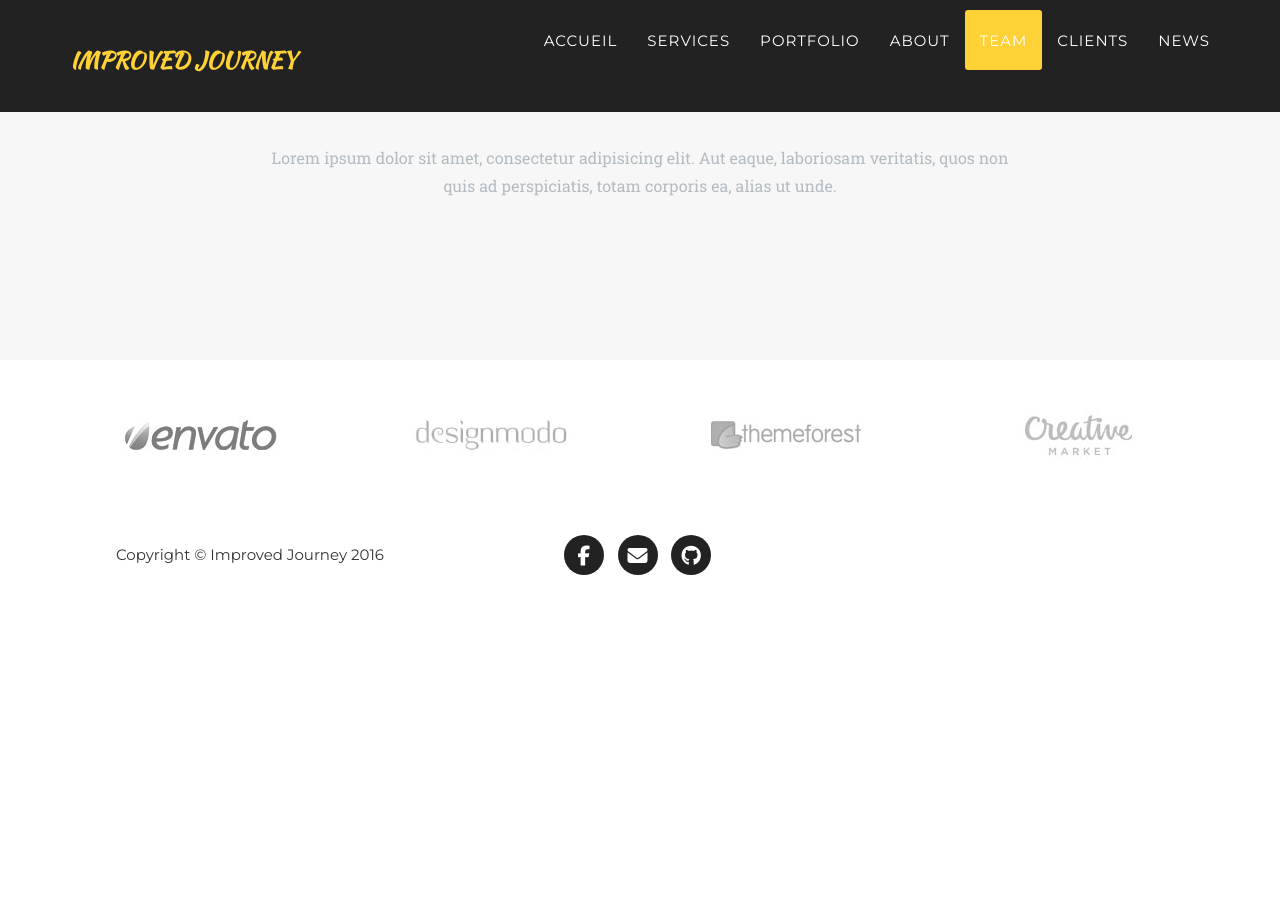
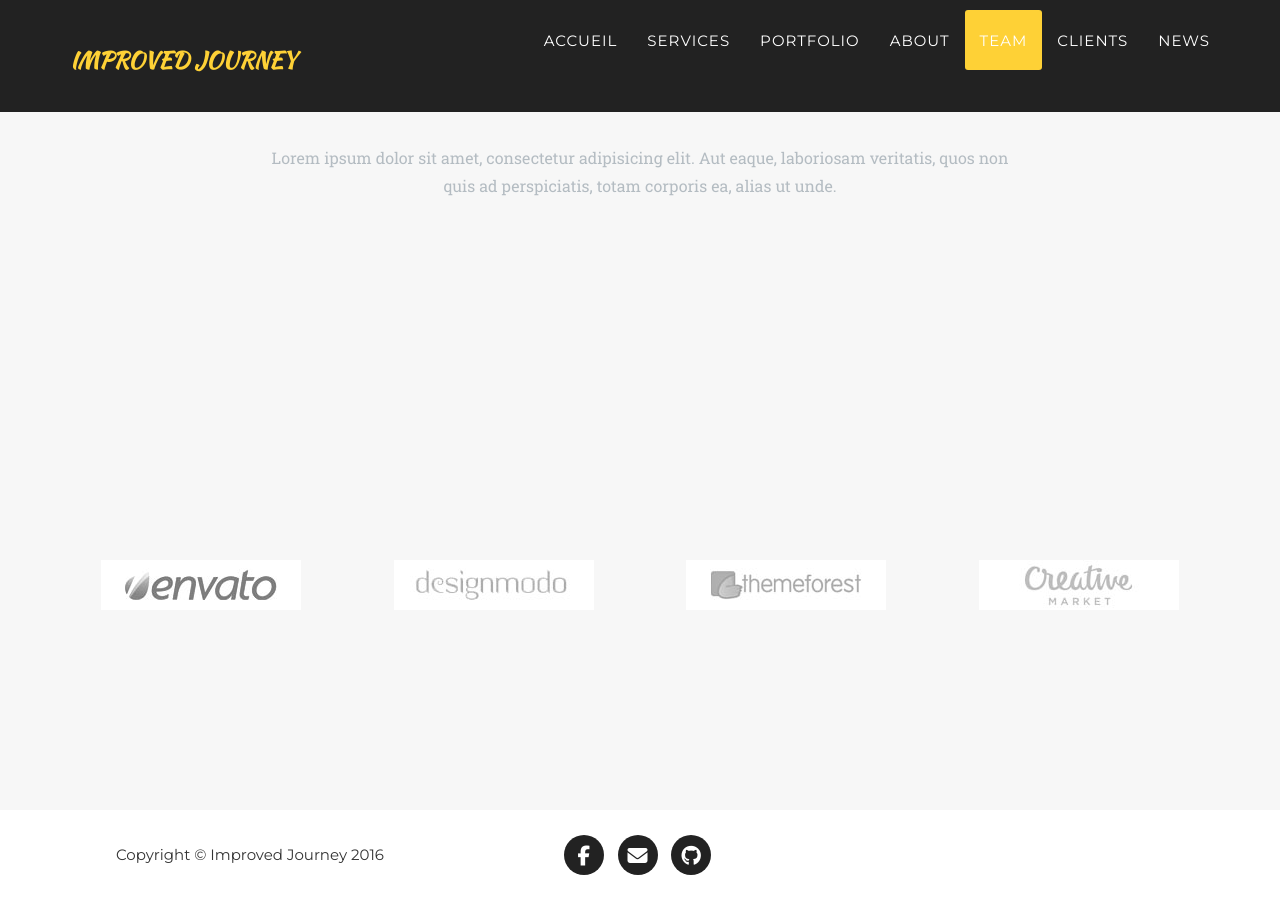
Before and after one commit to scoutscathedralevolcan/improved-journey-jekyll-test, a Jekyll site: the page built from index.html, in a window 1280 px wide and 900 px high, scrolled down 5057 px. Built offline with Jekyll 4.4.1, drawn with Linux system fonts in a browser that asks for light colours; nearby versions of some CDN libraries; some web fonts are replaced; before the commit the page ends 5657 px from its top, so only the background shows below that.

Commit message:
Promote client to section

```diff
--- a/_includes/clients.html
+++ b/_includes/clients.html
@@ -1,4 +1,5 @@
 <!-- Clients Aside -->
+<section id="actualite-recente" class="bg-light-gray">
     <aside class="clients">
         <div class="container">
             <div class="row">
@@ -25,3 +26,4 @@
             </div>
         </div>
     </aside>
+</section>
```
